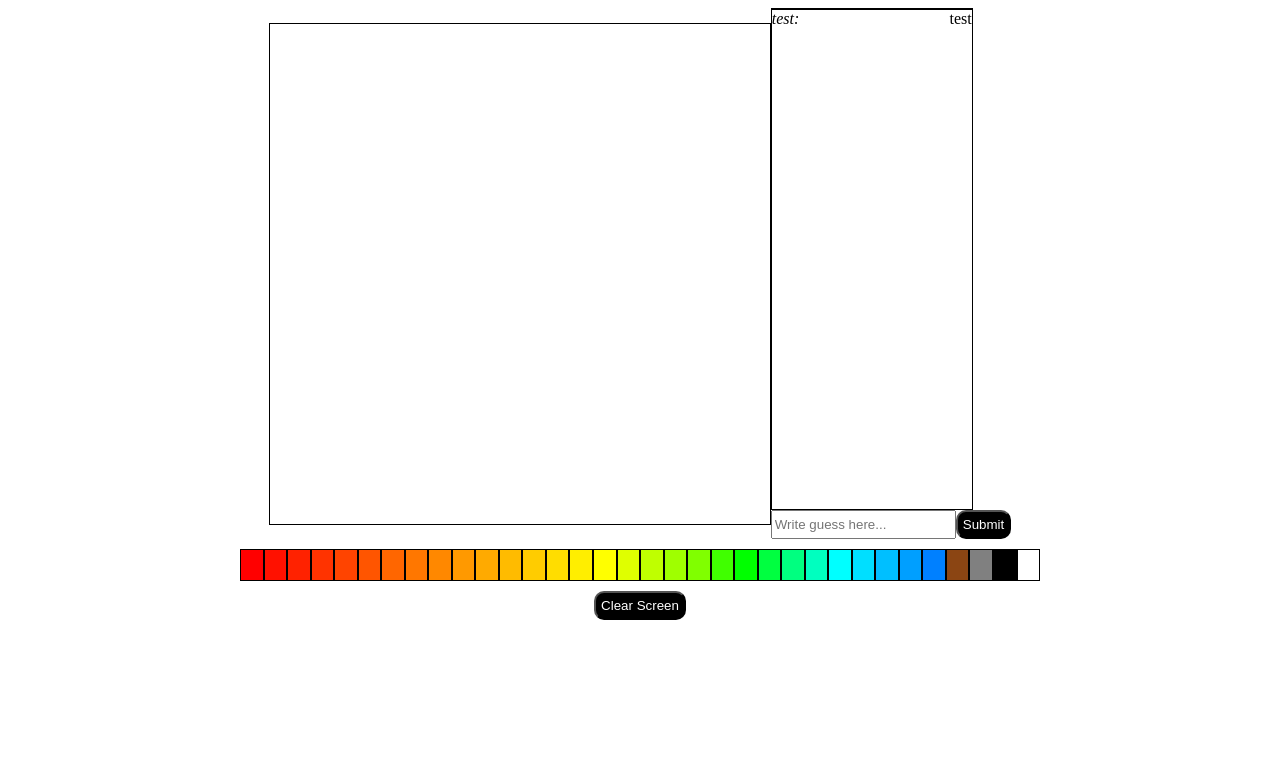
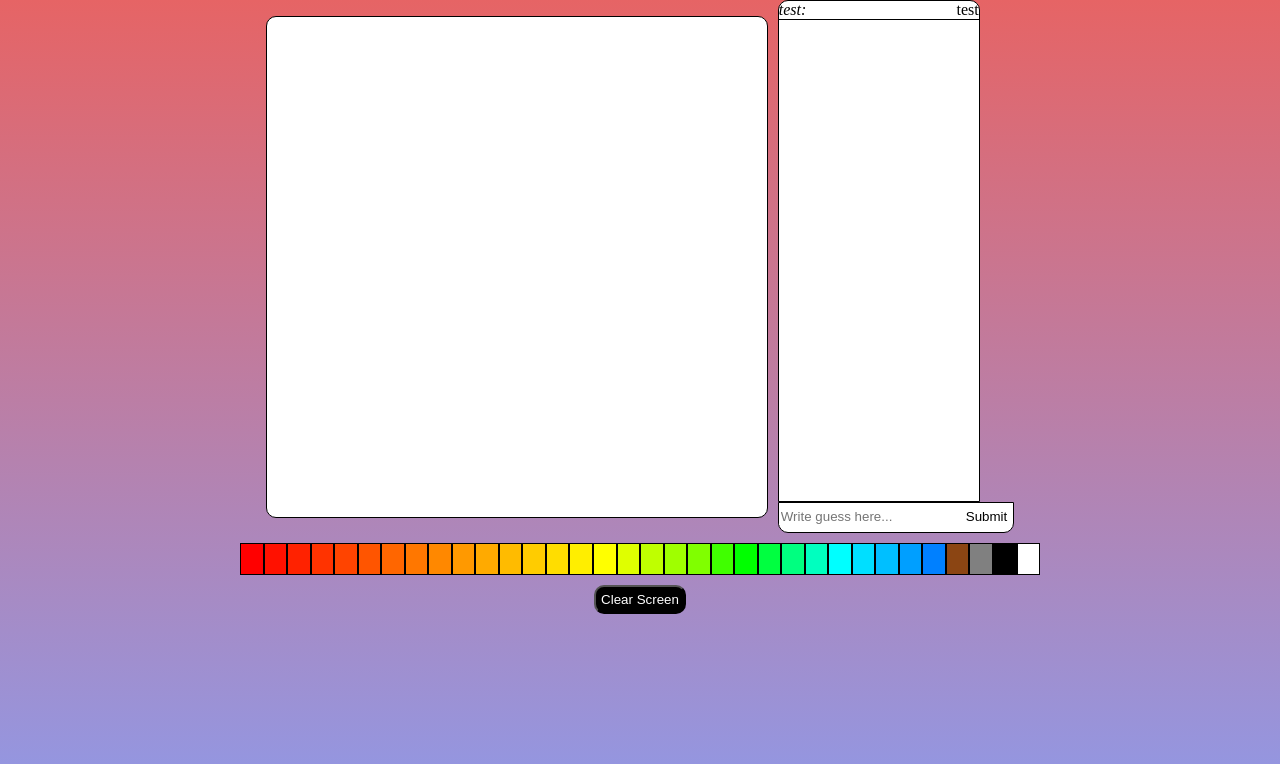
Before and after one commit to DexStephens/drawNado, a plain HTML site: page client/index.html in a window 1280 px wide. Drawn offline with nearby package versions, Linux system fonts and the light colour scheme; no server answers.

Commit message:
Update the UI with a background color, work on the placement of the drawing within the box. Need to fix the drawing continuing to happen outside of the box.

```diff
--- a/client/css/index.css
+++ b/client/css/index.css
@@ -1,7 +1,24 @@
+html,
+body {
+  min-height: 100vh;
+  margin: 0;
+}
+
+.rounded {
+  border-radius: 10px;
+}
+
+body {
+  background: linear-gradient(#e66465, #9198e5);
+  background-repeat: no-repeat;
+  background-size: cover;
+}
+
 .mainContain {
   min-height: 500px;
   width: 500px;
   border: 1px solid black;
+  background-color: white;
 }
 
 .colorPicker {
@@ -30,7 +47,7 @@
   gap: 10px;
 }
 
-button {
+.bt {
   border-radius: 10px;
   padding: 5px;
   background-color: black;
@@ -41,6 +58,7 @@ button {
   display: flex;
   justify-content: center;
   align-items: center;
+  gap: 10px;
 }
 
 #chat {
@@ -49,12 +67,15 @@ button {
   border: 1px solid black;
   display: flex;
   flex-direction: column;
+  background-color: white;
+  border-top-left-radius: 10px;
+  border-top-right-radius: 10px;
 }
 
 .chatMessage {
   display: flex;
   justify-content: space-between;
-  border-top: 1px solid black;
+  border-bottom: 1px solid black;
 }
 
 .chatMessage p {
@@ -66,8 +87,29 @@ button {
   font-style: italic;
 }
 
+#chatInput {
+  border: none;
+}
+
+#chatInput:active,
+#chatInput:focus {
+  outline: none;
+}
+
+#chatSubmit {
+  background: none;
+  border: none;
+  outline: none;
+  box-shadow: none;
+}
+
 #chatForm {
-  margin-top: auto;
   display: flex;
   justify-content: space-between;
+  background-color: white;
+  border: 1px solid black;
+  padding-top: 5px;
+  padding-bottom: 7px;
+  border-bottom-left-radius: 10px;
+  border-bottom-right-radius: 10px;
 }
--- a/client/index.html
+++ b/client/index.html
@@ -9,17 +9,21 @@
   <body>
     <section id="drawGame">
       <div class="row">
-        <div class="mainContain" id="mainContain"></div>
+        <div class="mainContain rounded" id="mainContain"></div>
         <div>
           <div id="chat"></div>
           <form id="chatForm">
-            <input type="text" placeholder="Write guess here..." />
-            <button type="button">Submit</button>
+            <input
+              id="chatInput"
+              type="text"
+              placeholder="Write guess here..."
+            />
+            <button id="chatSubmit" type="button">Submit</button>
           </form>
         </div>
       </div>
       <div class="colorPicker" id="colorPicker"></div>
-      <button id="clearPicture">Clear Screen</button>
+      <button id="clearPicture" class="bt">Clear Screen</button>
     </section>
     <script
       src="https://cdn.socket.io/4.8.0/socket.io.min.js"
--- a/client/js/ui/draw.js
+++ b/client/js/ui/draw.js
@@ -85,10 +85,9 @@ export default class Draw {
 
   draw(e, start = this.isDrawing) {
     if (start) {
+      // NEEDSWORK: draw only if they are also within the right bounds of the rectangle
       const rect = this.square.getBoundingClientRect();
-      const x = e.clientX - rect.left;
-      const y = e.clientY - rect.top;
-      this.addDot(x, y);
+      this.addDot(e.clientX, e.clientY);
     }
   }
 
```
